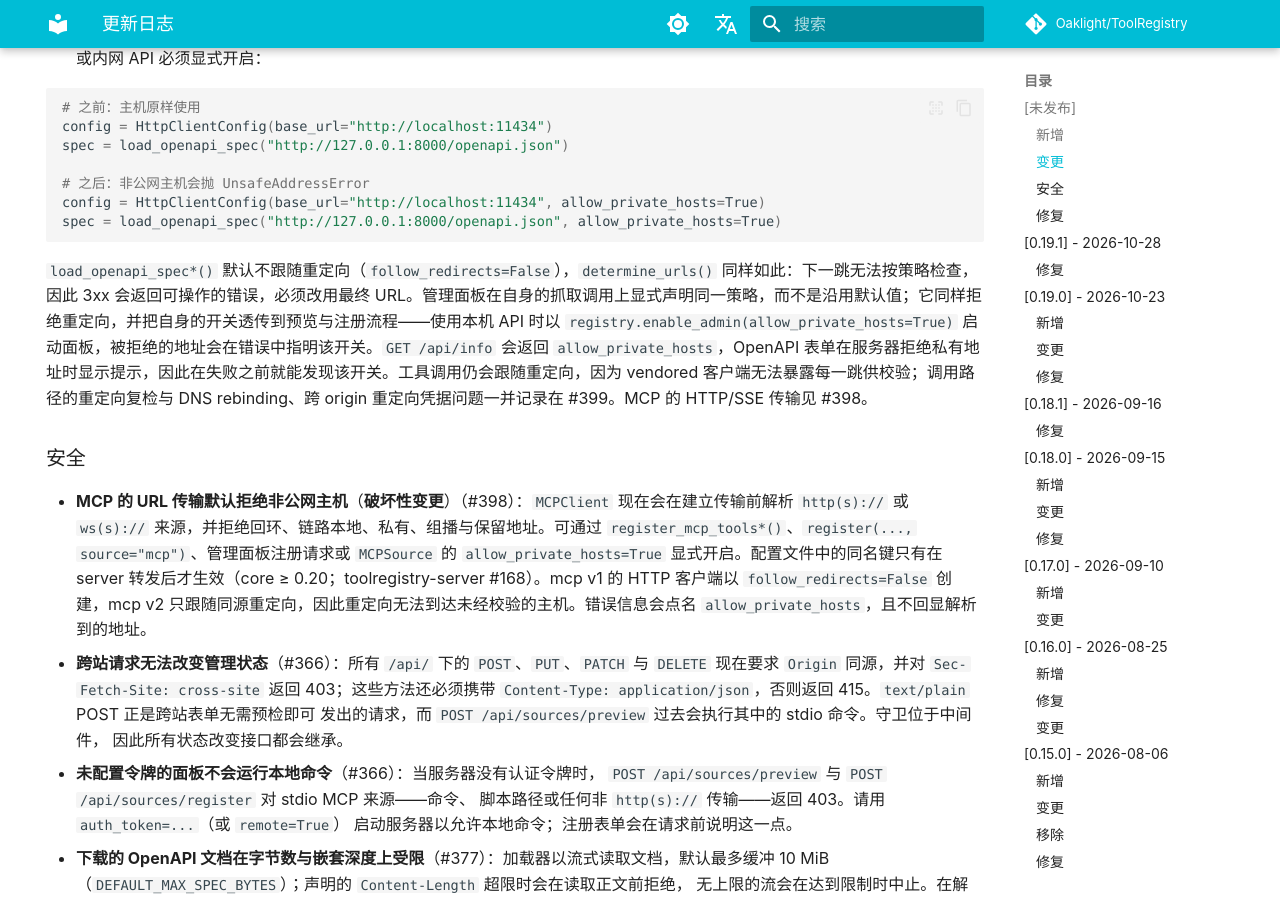
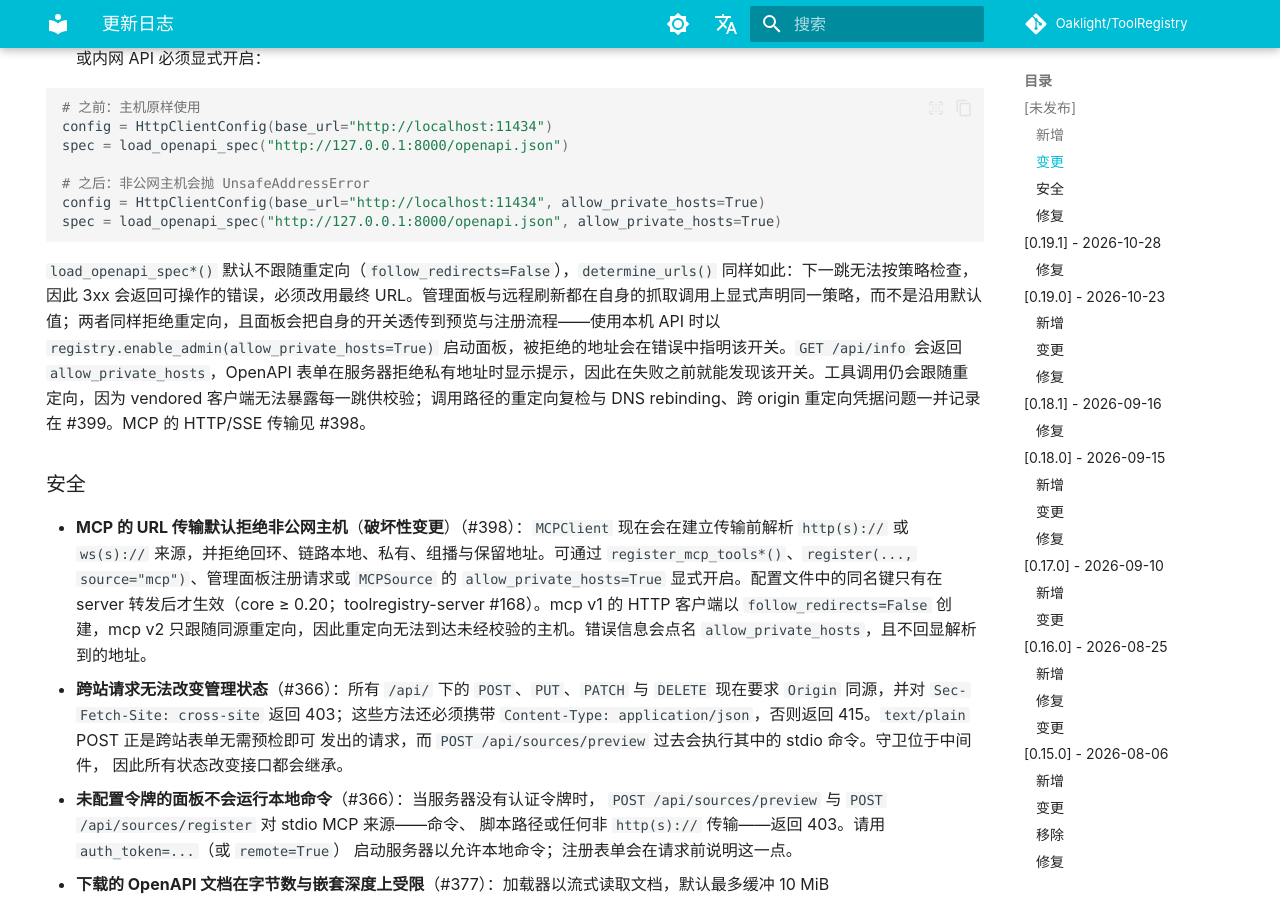
Before and after one commit to Oaklight/ToolRegistry, an MkDocs documentation site: the page built from docs/changelog.md, in a window 1280 px wide and 900 px high, scrolled down 2273 px. Built offline with MkDocs 1.6.1 and Material for MkDocs 9.7.7, drawn with Linux system fonts in a browser that asks for light colours; some web fonts are replaced; comment, search, counter and statistics services are not loaded.

Commit message:
docs: 说明远程刷新同样显式声明重定向策略（#370）

````diff
--- a/docs/changelog.md
+++ b/docs/changelog.md
@@ -53,7 +53,7 @@ hide:
   spec = load_openapi_spec("http://127.0.0.1:8000/openapi.json", allow_private_hosts=True)
   ```
 
-  `load_openapi_spec*()` 默认不跟随重定向（`follow_redirects=False`），`determine_urls()` 同样如此：下一跳无法按策略检查，因此 3xx 会返回可操作的错误，必须改用最终 URL。管理面板在自身的抓取调用上显式声明同一策略，而不是沿用默认值；它同样拒绝重定向，并把自身的开关透传到预览与注册流程——使用本机 API 时以 `registry.enable_admin(allow_private_hosts=True)` 启动面板，被拒绝的地址会在错误中指明该开关。`GET /api/info` 会返回 `allow_private_hosts`，OpenAPI 表单在服务器拒绝私有地址时显示提示，因此在失败之前就能发现该开关。工具调用仍会跟随重定向，因为 vendored 客户端无法暴露每一跳供校验；调用路径的重定向复检与 DNS rebinding、跨 origin 重定向凭据问题一并记录在 #399。MCP 的 HTTP/SSE 传输见 #398。
+  `load_openapi_spec*()` 默认不跟随重定向（`follow_redirects=False`），`determine_urls()` 同样如此：下一跳无法按策略检查，因此 3xx 会返回可操作的错误，必须改用最终 URL。管理面板与远程刷新都在自身的抓取调用上显式声明同一策略，而不是沿用默认值；两者同样拒绝重定向，且面板会把自身的开关透传到预览与注册流程——使用本机 API 时以 `registry.enable_admin(allow_private_hosts=True)` 启动面板，被拒绝的地址会在错误中指明该开关。`GET /api/info` 会返回 `allow_private_hosts`，OpenAPI 表单在服务器拒绝私有地址时显示提示，因此在失败之前就能发现该开关。工具调用仍会跟随重定向，因为 vendored 客户端无法暴露每一跳供校验；调用路径的重定向复检与 DNS rebinding、跨 origin 重定向凭据问题一并记录在 #399。MCP 的 HTTP/SSE 传输见 #398。
 
 ### 安全
 
````
